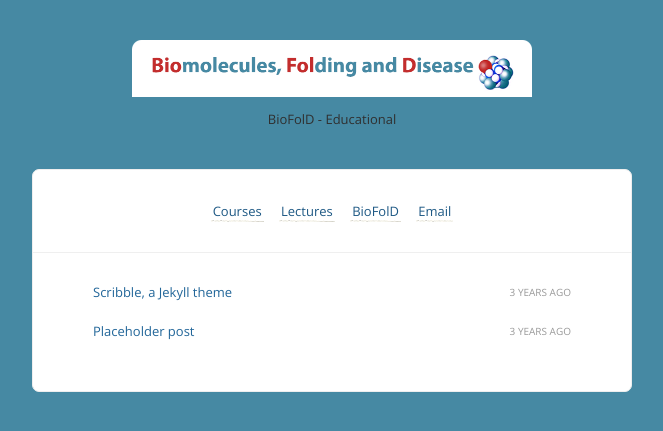
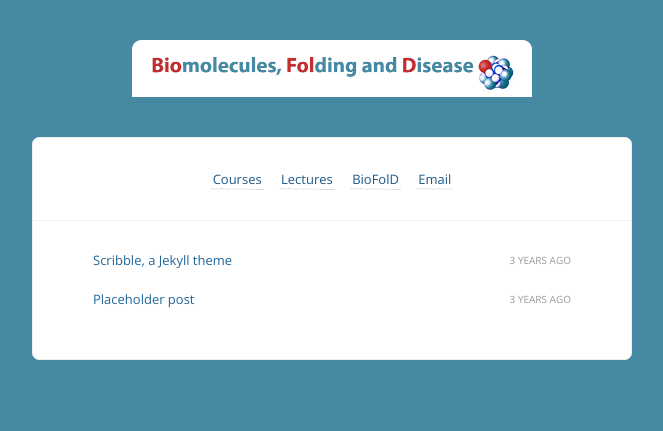
Before and after one commit to biofold-edu/biofold-edu.github.io, a Jekyll site: the page built from index.html, in a window 1280 px wide. Shown: the top 431 px of the page, without its empty margins (308-971 px from the left). Built offline with Jekyll 4.4.1, drawn with Linux system fonts in a browser that asks for light colours; Markdown is read by kramdown in place of the engine named in the settings; comment, search, counter and statistics services are not loaded.

Commit message:
First Commit

```diff
--- a/_includes/header.html
+++ b/_includes/header.html
@@ -1,4 +1,3 @@
 <header>
 <a id="go-back-home" href="/"><img src="/images/strubio.png" alt="BioFolD - Educational" width="400" ></a>
-<p>{{ site.title }}</p>
 </header>
```
